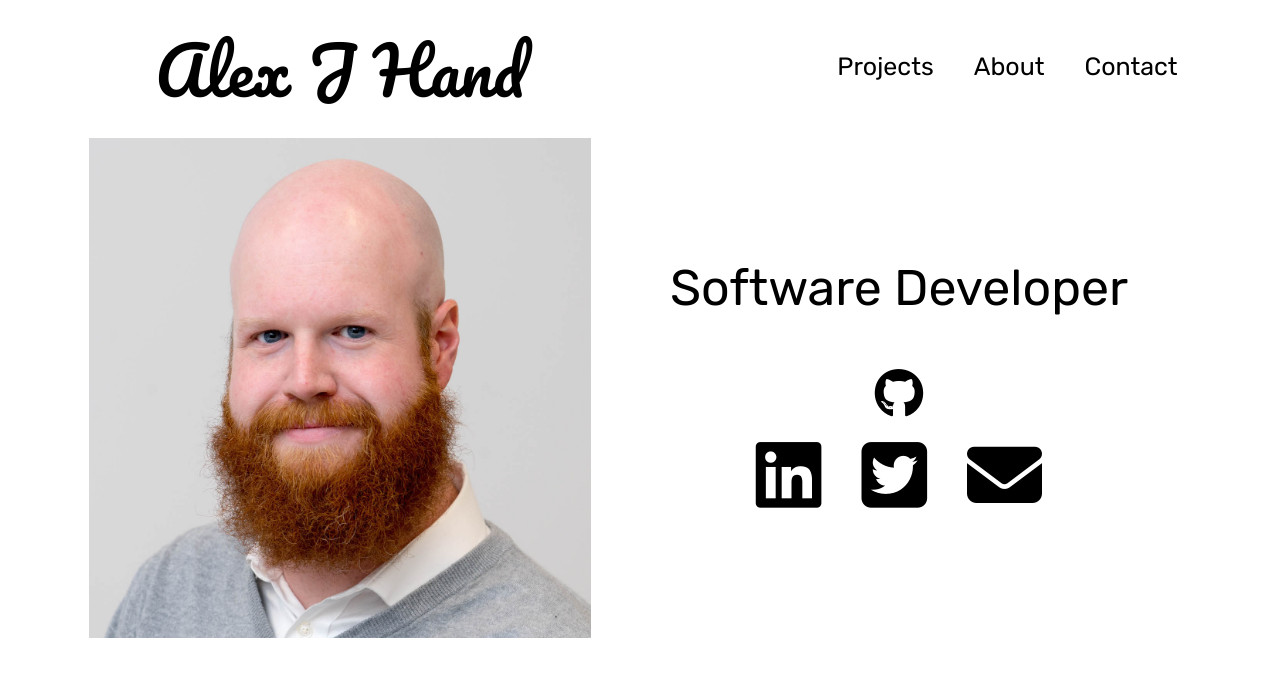
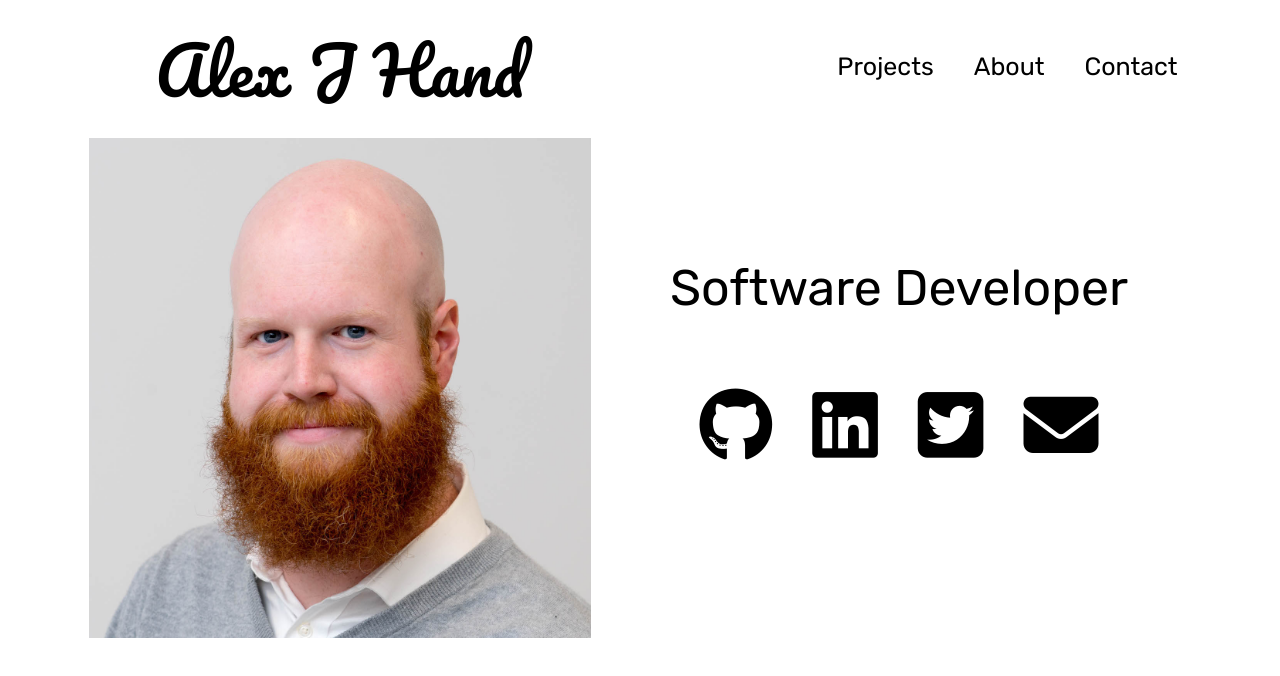
Before and after one commit to AlexJHand/portfolio-site-react, a React (Create React App) app in the folder client/: page / in a window 1280 px wide. Shown: the top 676 px of the page. Built offline with nearby package versions, Linux system fonts and the light colour scheme.

Commit message:
Class fixed

```diff
--- a/client/src/pages/Home.js
+++ b/client/src/pages/Home.js
@@ -20,7 +20,7 @@ export default class Home extends React.Component {
                                         </a>
                                     </li> */}
                                     <HomeIcon
-                                        className="home__icon"
+                                        className="user__icon"
                                         href="https://github.com/AlexJHand"
                                         iClassName="fa fa-github fa-5x"
                                     />
```
